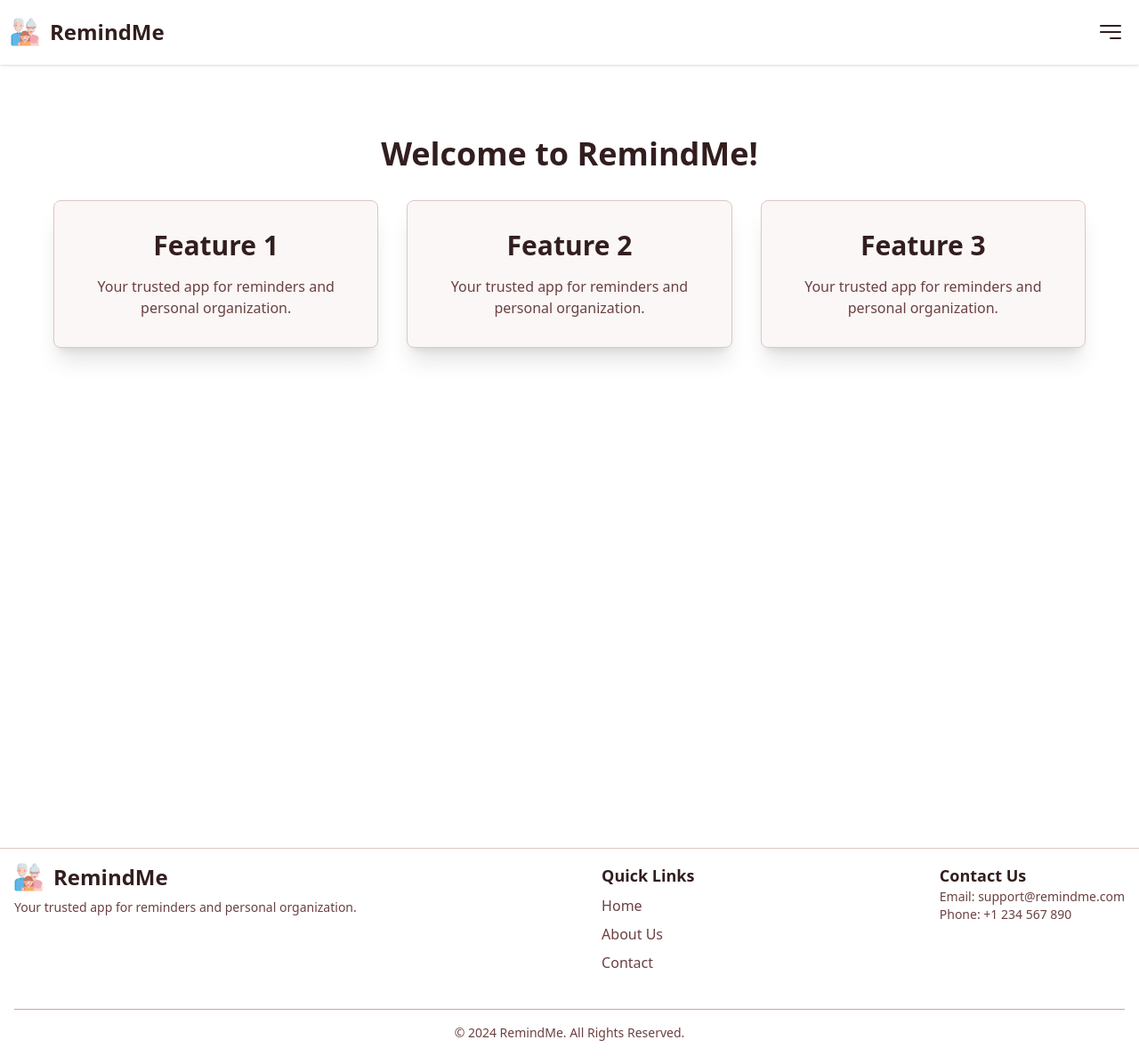
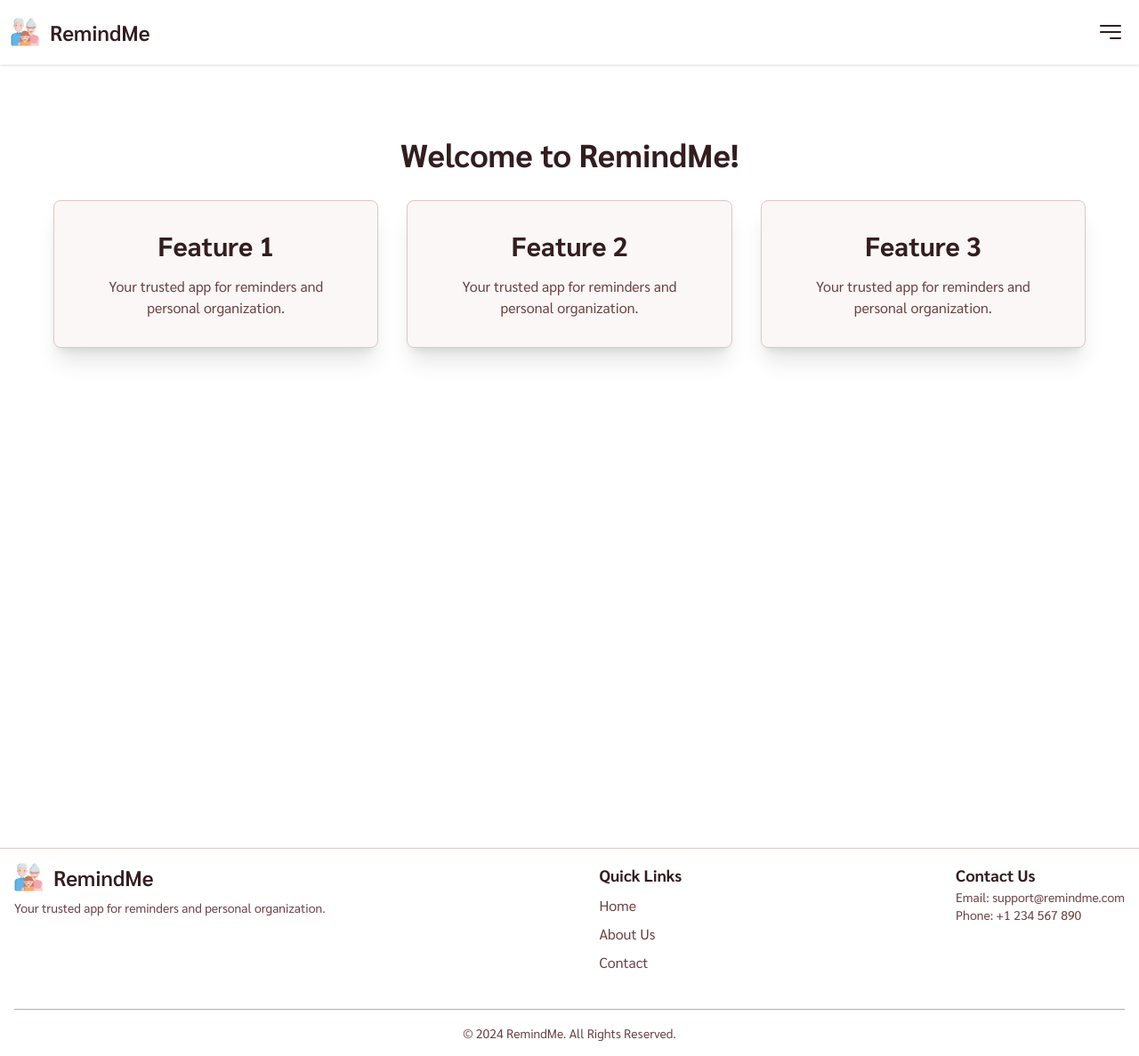
Before and after one commit to TaeTanakrit0089/DevToolProject, a Django app: page / in a window 1280 px wide. Shown: the whole page at 89% size. Run offline with Django 5.2, Linux system fonts and the light colour scheme; style sheets or scripts are compiled from the project's sources.

Commit message:
Added Font

```diff
--- a/devtool_system/devtool_system/settings.py
+++ b/devtool_system/devtool_system/settings.py
@@ -113,7 +113,7 @@ AUTH_PASSWORD_VALIDATORS = [
     },
     {
         'NAME': 'django.contrib.auth.password_validation.MinimumLengthValidator',
-        'OPTIONS': {
+        'OPTIONS':{
             'min_length': 4,
         }
     },
@@ -154,6 +154,6 @@ DEFAULT_AUTO_FIELD = 'django.db.models.BigAutoField'
 # Authentication
 LOGOUT_REDIRECT_URL = "home"
 LOGIN_REDIRECT_URL = "home"
-LOGIN_URL = "login"  # หากยังไม่ได้ Login จะเข้าไปหน้านี้
+LOGIN_URL = "login" # หากยังไม่ได้ Login จะเข้าไปหน้านี้
 
 AUTH_USER_MODEL = "remindme.Users"
--- a/devtool_system/remindme/templates/base.html
+++ b/devtool_system/remindme/templates/base.html
@@ -11,6 +11,8 @@
       {% endblock %}
     </title>
     <link rel="stylesheet" href="{% static '/tailwind/output.css' %}" />
+    <link rel="stylesheet" href="{% static '/css/font.css' %}" />
+    <link rel="stylesheet" href="{% static '/css/global.css' %}" />
   </head>
   {% block navbar %}
     {% include 'navbar.html' %}
```
Also changed, not shown: 1 other file.
